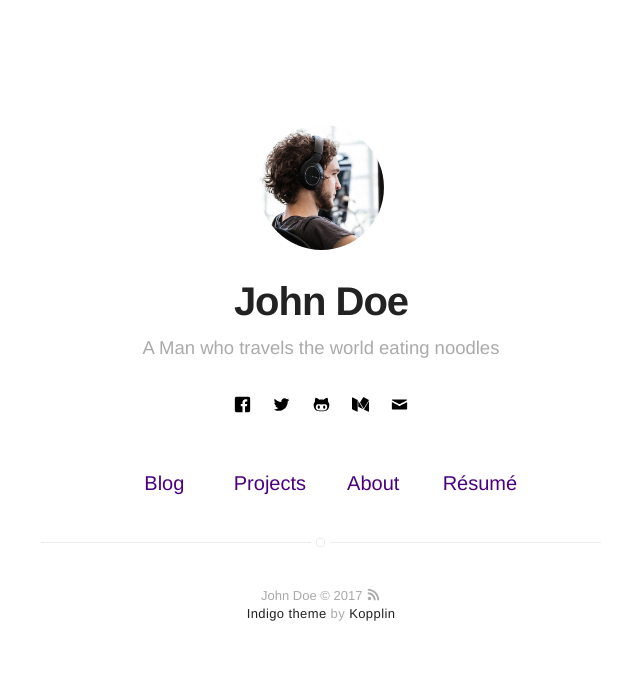
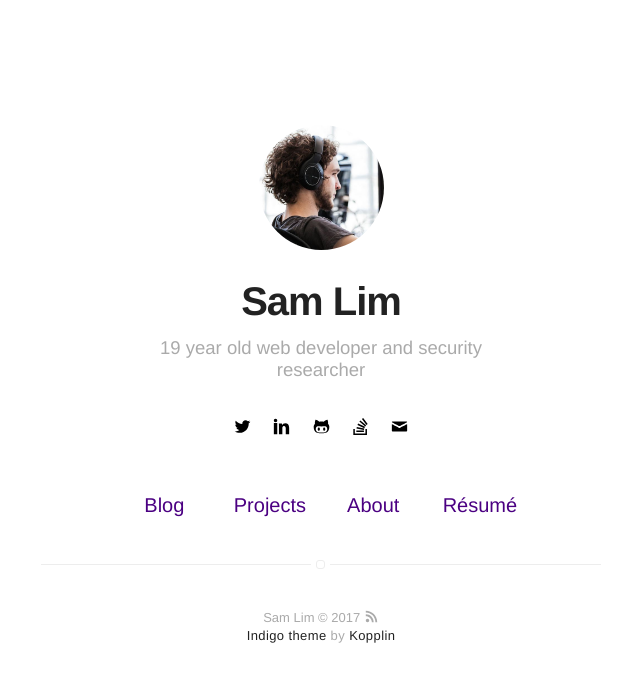
Before and after one commit to limsammy/samuelharrison.net, a Jekyll site: the page built from index.html, in a window 1280 px wide. Shown: the top 682 px of the page, without its empty margins (319-959 px from the left). Built offline with Jekyll 4.4.1, drawn with Linux system fonts in a browser that asks for light colours.

Commit message:
update config yml

```diff
--- a/_config.yml
+++ b/_config.yml
@@ -1,9 +1,9 @@
 # main text of home
-name: John Doe
-bio: A Man who travels the world eating noodles
+name: Sam Lim
+bio: 19 year old web developer and security researcher
 
 # twitter summary info
-description: A blog about technology and stuff related
+description: Some background info about myself, contact info, and several helpful links to projects I've worked on
 
 # if it's an external image, update below for true
 # better with square images
@@ -16,13 +16,13 @@ resume: true
 resume-external: true
 resume-url: https://google.com/?q=my+resume
 
-url: https://koppl.in/indigo
+url: https://github.com/limsammy
 # your url: http://USERNAME.github.io
 
 permalink: /:title/
 
 # To enable google analytics, supply your token below
-# analytics-google: 'UA-MYANALYTICS'
+analytics-google: 'UA-98340752-1'
 
 # To enable piwik tracking, supply your url & site ID below
 # analytics-piwik-url: 'piwik.my-host.com'
@@ -31,39 +31,40 @@ permalink: /:title/
 # if you don't want comments in your posts, leave categories empty
 disqus:
   shortname: mydisqus # enter this from your disqus account
-  categories: [blog, project] # only show disqus for posts that have these categories
+  categories: []
+  # categories: [blog, project] # only show disqus for posts that have these categories
 
 # if you don't have any of social below, comment the line
-facebook: myfacebook
-twitter: mytwitter
+# facebook: myfacebook
+twitter: samlim44
 # google: mygoogle
 # instagram: myinstagram
 # pinterest: mypinterest
-# linkedin: mylinkedin
+linkedin: samuelharrisonlim
 # youtube: myyoutube
 # spotify: myspotify
-github: mygithub
+github: limsammy
 # lastfm: mylastfm
-# stackoverflow: 7044681/mystackoverflow
+stackoverflow: 7458221/sam-lim
 # quora: userquora
 # reddit: username
-medium: medium
+# medium: medium
 # vimeo: myvimeo
-email: myemail@gmail.com
+email: limsammy1@gmail.com
 
 authors:
-    johndoe:
-        name: John Doe
-        bio: A Man who travels the world eating noodles
+    samlim:
+        name: Sam Lim
+        bio: A man of mystery.
         external-image: false
         picture: assets/images/profile.jpg
-        twitter: johndoe
-    jamesfoster:
-        name: James Foster
-        bio: A Man who develops software with coffee
-        external-image: false
-        picture: assets/images/james.jpg
-        twitter: jamesfoster
+        twitter: samlim44
+    # jamesfoster:
+    #     name: James Foster
+    #     bio: A Man who develops software with coffee
+    #     external-image: false
+    #     picture: assets/images/james.jpg
+    #     twitter: jamesfoster
 
 # do you want a larger site? change the option below
 # options: [normal, large] | default: normal
```
Also changed, not shown: README.md (deleted).
